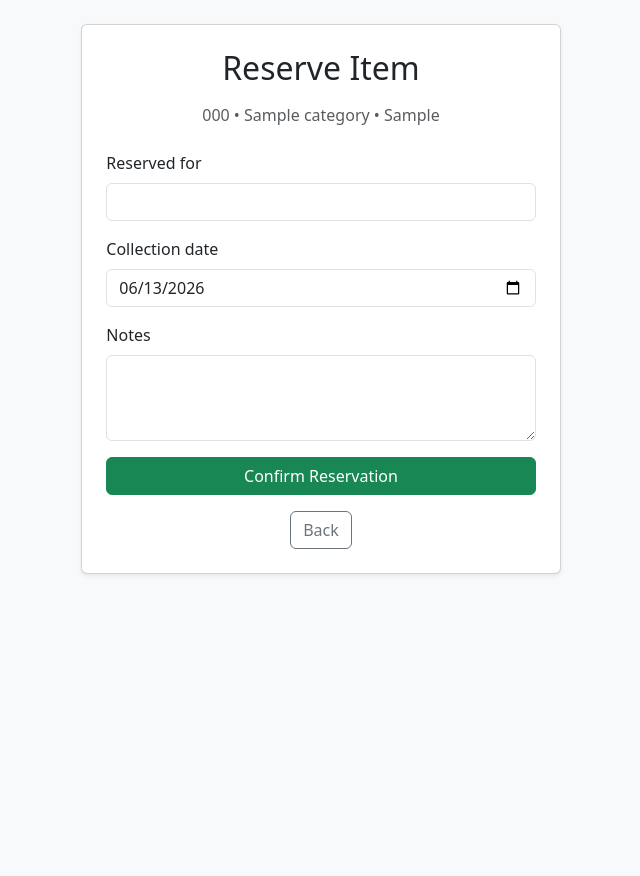
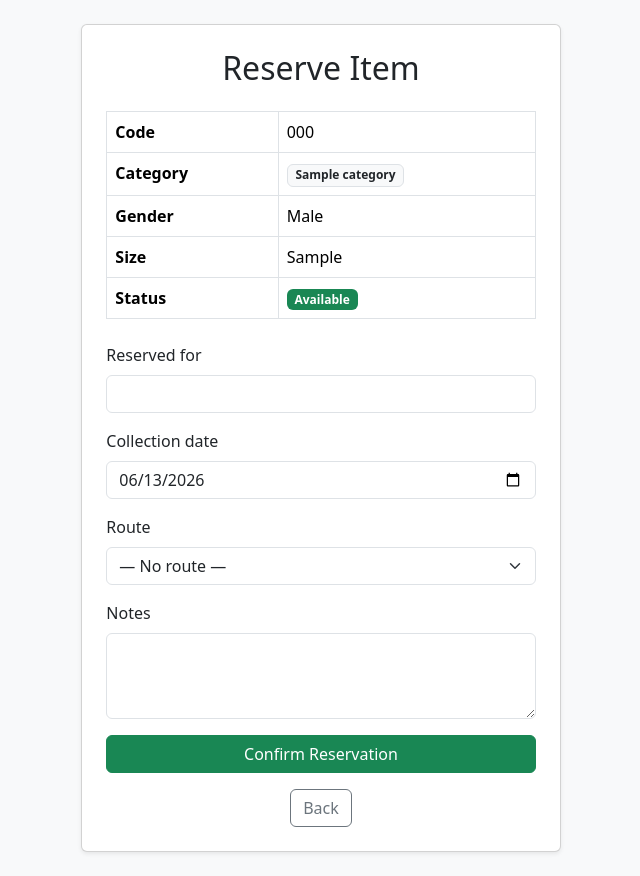
Before and after one commit to jtvandijk/uos-inventorymanager, a Django app: page /inventory/reserve/1/ in a window 1280 px wide. Shown: the whole page, without its empty margins (319-959 px from the left). Before the commit the page ends 575 px from the top, so only its background shows below. Run offline with Django 5.2, Linux system fonts and the light colour scheme; a user stored in the database is signed in; tables that the repository leaves empty hold one stand-in row (values such as "Sample post").

Commit message:
UI tweaks, add route, add run sheet export

```diff
--- a/inventory/forms.py
+++ b/inventory/forms.py
@@ -3,7 +3,7 @@ from datetime import date
 from django import forms
 from django.contrib.auth.forms import AuthenticationForm
 
-from .models import Item, Reservation
+from .models import Item, Reservation, Route
 
 
 # ---------------------------
@@ -42,7 +42,7 @@ class ItemForm(forms.ModelForm):
 class ReservationForm(forms.ModelForm):
     class Meta:
         model = Reservation
-        fields = ["person", "reserved_for_date", "notes"]
+        fields = ["person", "reserved_for_date", "route", "notes"]
 
         widgets = {
             "person": forms.TextInput(attrs={"class": "form-control"}),
@@ -52,12 +52,15 @@ class ReservationForm(forms.ModelForm):
                     "type": "date",
                 }
             ),
+            "route": forms.Select(attrs={"class": "form-select"}),
             "notes": forms.Textarea(attrs={"class": "form-control", "rows": 3}),
         }
 
     def __init__(self, *args, **kwargs):
         super().__init__(*args, **kwargs)
 
-        # Set default date for new reservations
         if not self.instance.pk:
             self.fields["reserved_for_date"].initial = date.today()
+
+        self.fields["route"].queryset = Route.objects.all()
+        self.fields["route"].empty_label = "— No route —"
--- a/inventory/models.py
+++ b/inventory/models.py
@@ -4,6 +4,23 @@ from django.contrib.auth.models import User
 from django.utils import timezone
 
 import re
+
+
+# ---------------------------
+# Route
+# ---------------------------
+
+class Route(models.Model):
+    name = models.CharField(max_length=100, unique=True)
+    color = models.CharField(max_length=7, default="#343a40")
+    text_color = models.CharField(max_length=7, default="#ffffff")
+    notes = models.CharField(max_length=200, blank=True)
+
+    class Meta:
+        ordering = ["name"]
+
+    def __str__(self):
+        return self.name
 
 
 # ---------------------------
@@ -158,6 +175,14 @@ class Reservation(models.Model):
     reserved_for_date = models.DateField()
     notes = models.TextField(blank=True)
 
+    route = models.ForeignKey(
+        "Route",
+        on_delete=models.SET_NULL,
+        null=True,
+        blank=True,
+        related_name="reservations",
+    )
+
     created_at = models.DateTimeField(auto_now_add=True)
 
     status = models.CharField(
--- a/inventory/templates/inventory/_item_list.html
+++ b/inventory/templates/inventory/_item_list.html
@@ -9,7 +9,7 @@
                 <!-- Item info -->
                 <div class="flex-grow-1">
 
-                    <div class="fw-bold">{{ item.category.name }}</div>
+                    <span class="badge bg-light text-dark border mb-1">{{ item.category.name }}</span>
 
                     <!-- Gender badge (omit for unisex to reduce clutter) -->
                     {% if item.gender != "unisex" %}
--- a/inventory/templates/inventory/add_item.html
+++ b/inventory/templates/inventory/add_item.html
@@ -5,6 +5,7 @@
     <title>Add Item</title>
     <meta name="viewport" content="width=device-width, initial-scale=1">
 
+    <link rel="icon" type="image/x-icon" href="{% static 'favicon.ico' %}">
     <link href="https://cdn.jsdelivr.net/npm/bootstrap@5.3.3/dist/css/bootstrap.min.css" rel="stylesheet">
 </head>
 
--- a/inventory/templates/inventory/reserve_item.html
+++ b/inventory/templates/inventory/reserve_item.html
@@ -5,6 +5,7 @@
     <title>Reserve Item</title>
     <meta name="viewport" content="width=device-width, initial-scale=1">
 
+    <link rel="icon" type="image/x-icon" href="{% static 'favicon.ico' %}">
     <link href="https://cdn.jsdelivr.net/npm/bootstrap@5.3.3/dist/css/bootstrap.min.css" rel="stylesheet">
 </head>
 
@@ -18,15 +19,55 @@
             <div class="card shadow-sm p-4">
 
                 <!-- Title -->
-                <h2 class="text-center mb-3">Reserve Item</h2>
+                <h2 class="text-center mb-4">Reserve Item</h2>
 
                 <!-- Item summary -->
-                <p class="text-center text-muted mb-4">
-                    {{ item.code }} • {{ item.category.name }}
-                    {% if item.size and item.size != "N/A" %}
-                        • {{ item.size }}
-                    {% endif %}
-                </p>
+                <table class="table table-bordered mb-4">
+                    <colgroup>
+                        <col style="width: 40%">
+                        <col style="width: 60%">
+                    </colgroup>
+
+                    <tr>
+                        <th>Code</th>
+                        <td>{{ item.code }}</td>
+                    </tr>
+
+                    <tr>
+                        <th>Category</th>
+                        <td><span class="badge bg-light text-dark border">{{ item.category.name }}</span></td>
+                    </tr>
+
+                    <tr>
+                        <th>Gender</th>
+                        <td>{{ item.get_gender_display }}</td>
+                    </tr>
+
+                    <tr>
+                        <th>Size</th>
+                        <td>
+                            {% if item.size and item.size != "N/A" %}
+                                {{ item.size }}
+                            {% else %}
+                                <span class="text-muted">N/A</span>
+                            {% endif %}
+                        </td>
+                    </tr>
+
+                    <tr>
+                        <th>Status</th>
+                        <td>
+                            {% if item.status == "available" %}
+                                <span class="badge bg-success">Available</span>
+                            {% elif item.status == "reserved" %}
+                                <span class="badge bg-warning text-dark">Reserved</span>
+                            {% else %}
+                                <span class="badge bg-secondary">Given</span>
+                            {% endif %}
+                        </td>
+                    </tr>
+
+                </table>
 
                 <!-- Form -->
                 <form method="post">
@@ -45,6 +86,11 @@
                     </div>
 
                     <div class="mb-3">
+                        <label for="id_route" class="form-label">Route</label>
+                        {{ form.route }}
+                    </div>
+
+                    <div class="mb-3">
                         <label for="id_notes" class="form-label">Notes</label>
                         {{ form.notes }}
                     </div>
@@ -54,7 +100,7 @@
                     </button>
                 </form>
 
-                <!-- Back — returns to the page the volunteer came from -->
+                <!-- Back -->
                 <div class="text-center mt-3">
                     <a href="{{ next }}" class="btn btn-outline-secondary">
                         Back
--- a/inventory/templates/inventory/volunteer.html
+++ b/inventory/templates/inventory/volunteer.html
@@ -5,6 +5,7 @@
     <title>Volunteer View</title>
     <meta name="viewport" content="width=device-width, initial-scale=1">
 
+    <link rel="icon" type="image/x-icon" href="{% static 'favicon.ico' %}">
     <link href="https://cdn.jsdelivr.net/npm/bootstrap@5.3.3/dist/css/bootstrap.min.css" rel="stylesheet">
 
     <style>
@@ -71,7 +72,7 @@
             <div class="d-flex justify-content-between align-items-start gap-2">
 
                 <div class="flex-grow-1">
-                    <div class="fw-bold">{{ r.item.category.name }}</div>
+                    <span class="badge bg-light text-dark border mb-1">{{ r.item.category.name }}</span>
 
                     {% if r.item.gender != "unisex" %}
                     <span class="badge bg-secondary mb-1">{{ r.item.get_gender_display }}</span>
--- a/inventory/templates/login.html
+++ b/inventory/templates/login.html
@@ -5,6 +5,7 @@
     <title>UOS Inventory Login</title>
     <meta name="viewport" content="width=device-width, initial-scale=1">
 
+    <link rel="icon" type="image/x-icon" href="{% static 'favicon.ico' %}">
     <link href="https://cdn.jsdelivr.net/npm/bootstrap@5.3.3/dist/css/bootstrap.min.css" rel="stylesheet">
 
     <style>
--- a/inventory/urls.py
+++ b/inventory/urls.py
@@ -12,6 +12,7 @@ from .views import (
     mark_given,
     get_next_code,
     volunteer_view,
+    run_sheet_view,
 )
 
 
@@ -41,4 +42,9 @@ urlpatterns = [
     # Volunteer Interface
     # ---------------------------
     path("volunteer/", volunteer_view, name="volunteer"),
+
+    # ---------------------------
+    # Run Sheet
+    # ---------------------------
+    path("run-sheet/", run_sheet_view, name="run_sheet"),
 ]
--- a/inventory/views.py
+++ b/inventory/views.py
@@ -7,7 +7,7 @@ from django.contrib.auth.decorators import login_required, user_passes_test
 from django.utils import timezone
 from django.contrib import messages
 
-from .models import Category, SizeOption, Item, Reservation
+from .models import Category, SizeOption, Item, Reservation, Route
 from .forms import ItemForm, ReservationForm
 
 import re
@@ -123,6 +123,7 @@ def inventory_view(request):
     context = {
         "page_obj": page_obj,
         "categories": Category.objects.all(),
+        "routes": Route.objects.all(),
         "total_count": Item.objects.count(),
         "available_count": Item.objects.filter(status="available").count(),
         "reserved_count": Item.objects.filter(status="reserved").count(),
@@ -345,6 +346,59 @@ def volunteer_view(request):
 
 
 # ---------------------------
+# Run Sheet
+# ---------------------------
+
+@login_required
+def run_sheet_view(request):
+    if not is_admin(request.user):
+        return redirect("volunteer")
+
+    from datetime import date as date_type
+
+    routes = Route.objects.all()
+    date_str = request.GET.get("date", "")
+    route_id = request.GET.get("route", "")
+
+    reservations = None
+    selected_date = None
+    selected_route = None
+
+    if date_str:
+        try:
+            selected_date = date_type.fromisoformat(date_str)
+            qs = Reservation.objects.filter(
+                reserved_for_date=selected_date,
+                status="reserved",
+            ).select_related("item", "item__category", "route").order_by(
+                "item__category__name", "item__code"
+            )
+
+            if route_id:
+                qs = qs.filter(route_id=route_id)
+                selected_route = routes.filter(id=route_id).first()
+
+            reservations = qs
+        except ValueError:
+            pass
+
+    context = {
+        "routes": routes,
+        "reservations": reservations,
+        "selected_date": selected_date,
+        "selected_route": selected_route,
+        "date_str": date_str,
+        "route_id": route_id,
+    }
+
+    return render(
+        request,
+        "inventory/run_sheet.html",
+        add_role_context(request, context),
+    )
+
+
+# ---------------------------
 # Utilities
 # ---------------------------
 
```
Also changed, not shown: inventory/admin.py (+11 -2 lines), inventory/templates/inventory/inventory.html (+30 -5 lines), inventory/templates/inventory/run_sheet.html (added, +175 -0 lines), inventory/templates/inventory/view_item.html (+16 -1 lines), inventory/migrations/0009_route_reservation_route.py (added), inventory/static/favicon.ico (added).
